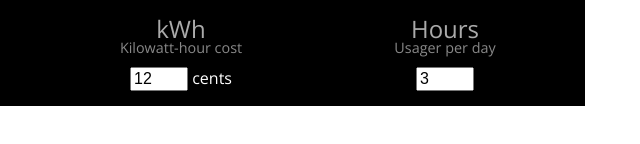
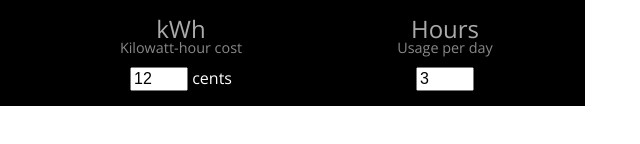
Before and after one commit to daniel-jang-dev/Energy-Cost-Calculator, a plain HTML site: page index.html in a window 1280 px wide. Shown: the part 208-352 px from the top of the page, 223-863 px from the left. Drawn offline with nearby package versions, Linux system fonts and the light colour scheme.

Commit message:
fix typos

```diff
--- a/index.html
+++ b/index.html
@@ -10,7 +10,6 @@
 </head>
 <body>
 	<div id="myCalculator" ng-controller="CalculatorController">
-
 		<main>
 			<section class="inc">
 				<div>
@@ -56,11 +55,10 @@
 			</div>
 			<div>
 				<h4>Hours</h4>
-					<p>Usager <br>per day</p>
+				<p>Usage <br>per day</p>
 				<input type="number" ng-change="calculate()" ng-model="current_hours" value="{{current_hours}}">
 			</div>
 		</form>
-
 	</div>
 </body>
 </html>
```
Lines whose indentation alone changed are shown as unchanged.
